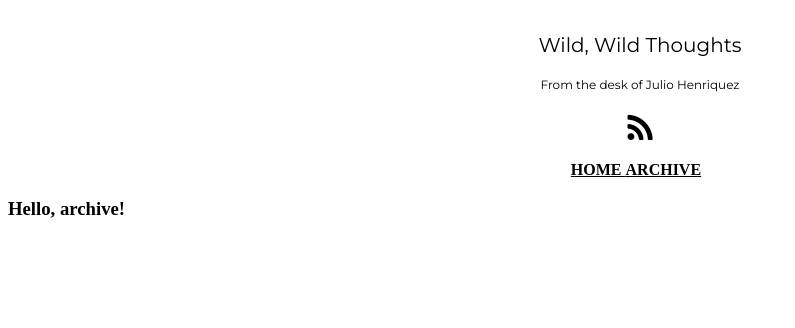
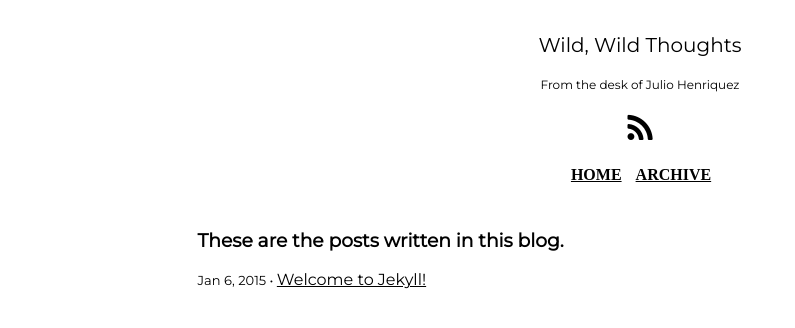
Before and after one commit to jhenriquez/jhenriquez.github.io.old, a Jekyll site: the page built from archive/index.html, in a window 1280 px wide. Shown: the top 328 px of the page, without its empty margins (0-795 px from the left). Built offline with Jekyll 4.4.1, drawn with Linux system fonts in a browser that asks for light colours; some web fonts are replaced.

Commit message:
Added an archive list of posts.

```diff
--- a/archive/index.html
+++ b/archive/index.html
@@ -2,4 +2,17 @@
 layout: default
 ---
 
-<h3>Hello, archive!</h3>
+<div class="archive-list">
+
+  {% include no-posts-warning.html %}
+
+  {% if site.posts.size > 0 %}
+  <h3>These are the posts written in this blog.</h3>
+  <div class="archive-item">
+    {% for post in site.posts %}
+    <span class="archive-post-meta">{{ post.date | date: "%b %-d, %Y" }} • </span>
+    <a href="" class="archive-post-title">{{ post.title }}</a>
+    {% endfor %}
+  </div>
+  {% endif %}
+</div>
--- a/css/blog.scss
+++ b/css/blog.scss
@@ -109,13 +109,32 @@ a {
 }
 
 nav {
-  width: 96.2%;
+  width: 97%;
   text-align: center;
   font-weight: bold;
 }
 
 .nav-item {
-  display: inline;
+  display: inline-block;
+  margin: 5px;
+}
+
+.archive-list {
+  @extend .screen-content;
+  font-family: $fonts-decorative;
+}
+
+.archive-post-meta {
+  font-size: 13px;
+}
+
+.archive-post-title {
+  text-align: left;
+}
+
+.warning {
+  font-family: $fonts-decorative;
+  text-align: center;
 }
 
 .highlight {
@@ -130,7 +149,7 @@ nav {
 
 @media (max-width: 400px) {
   nav {
-    width: 84.5%;
+    width: 88%;
   }
 
   .categories {
```
Also changed, not shown: blog/index.html (+2 -22 lines).
